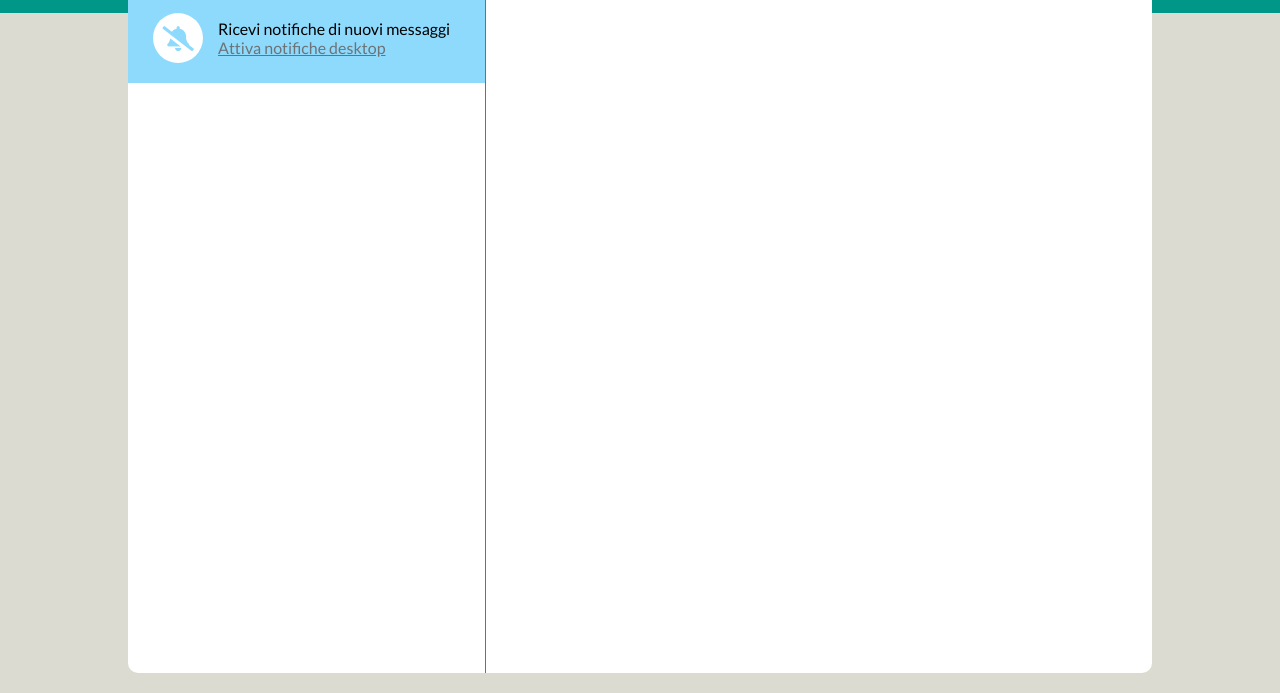
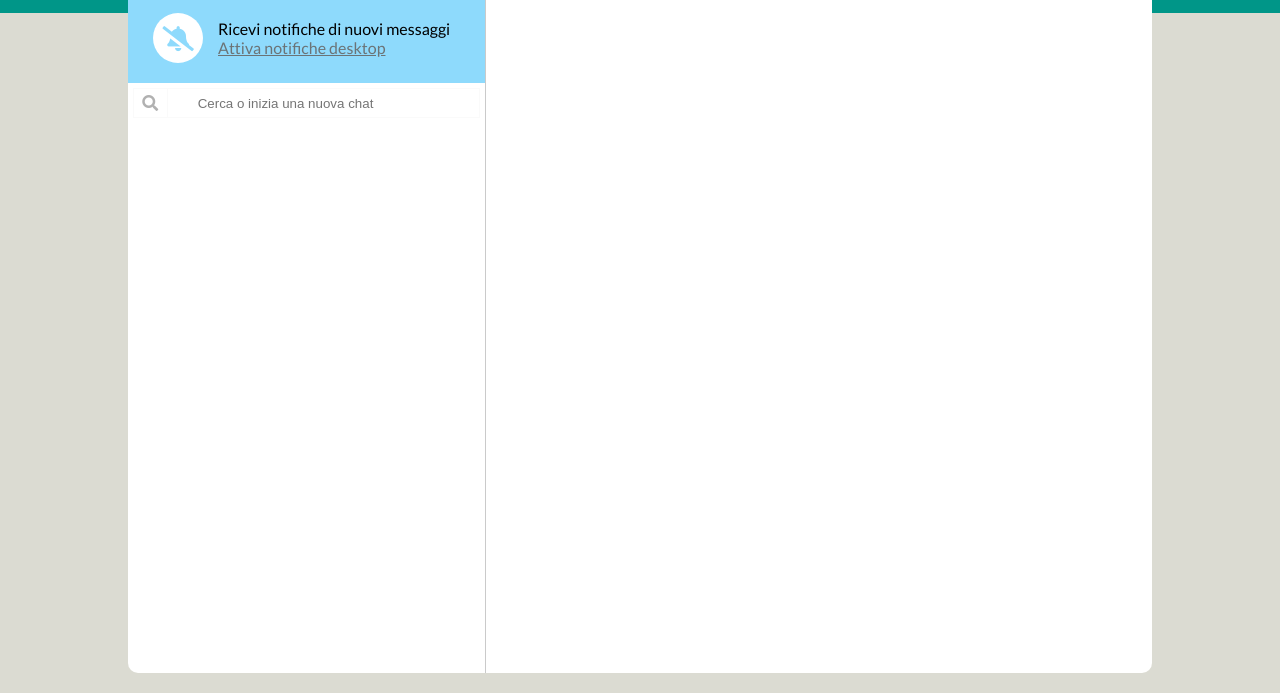
Before and after one commit to LisignoliMichele/vue-boolzapp, a plain HTML site: page index.html in a window 1280 px wide. Shown: the part 107-800 px from the top of the page. Drawn offline with nearby package versions, Linux system fonts and the light colour scheme.

Commit message:
SEARCH CONTACT

```diff
--- a/css/style.css
+++ b/css/style.css
@@ -25,7 +25,7 @@
    width: 35%;
    height: 100%;
    background-color: white;
-   border-right: 1px solid #6B7376;
+   border-right: 1px solid #cacaca;
 }
 .chat{
    width: 65%;
@@ -40,7 +40,7 @@
    justify-content: space-between;
    align-items: center;
    height: 80px;
-   background-color:  #DBDBD2;
+   background-color: #DBDBD2;
    padding:0 25px;
 }
 .contacts img,
@@ -95,3 +95,35 @@
 .notifications a{
    color: #6B7376;
 }
+
+/* SEARCH CONTACT */
+.searchContact{
+   display: flex;
+   padding: 5px;
+   height: 40px;
+}
+.searchContact .icon{
+   width: 10%;
+   background-color: #fff;
+   text-align: center;
+   color: #B1B1B1;
+   border: 1px solid #fafafa;
+   display: flex;
+   align-items: center;
+   justify-content: center;
+}
+.searchContact .input{
+   border: 1px solid #fafafa;
+   border-left: transparent;
+   width: 90%;
+   display: flex;
+   align-items: center;
+}
+.searchContact .input input{
+   border: transparent;
+   width: 100%;
+   margin-left: 30px;
+}
+.searchContact .input input:focus{
+   outline: transparent;
+}
--- a/index.html
+++ b/index.html
@@ -44,8 +44,19 @@
                         <p>Ricevi notifiche di nuovi messaggi</p>
                         <a href="#">Attiva notifiche desktop</a>
                      </div>
-                     <!-- /ACTIVE NOTIFICATIONS -->
                   </div>
+                  <!-- /ACTIVE NOTIFICATIONS -->
+                  <!-- SEARCH CONTACT -->
+                  <div class="searchContact">
+                     <div class="icon">
+                        <i class="fas fa-search"></i>
+                     </div>
+                     <div class='input'>
+                        <input type="text" placeholder="Cerca o inizia una nuova chat">
+                     </div>
+                  </div>
+                  <!-- /SEARCH CONTACT -->
+
                </div>
                <!-- /LEFT SIDE -->
                <!-- RIGHT SIDE -->
```
